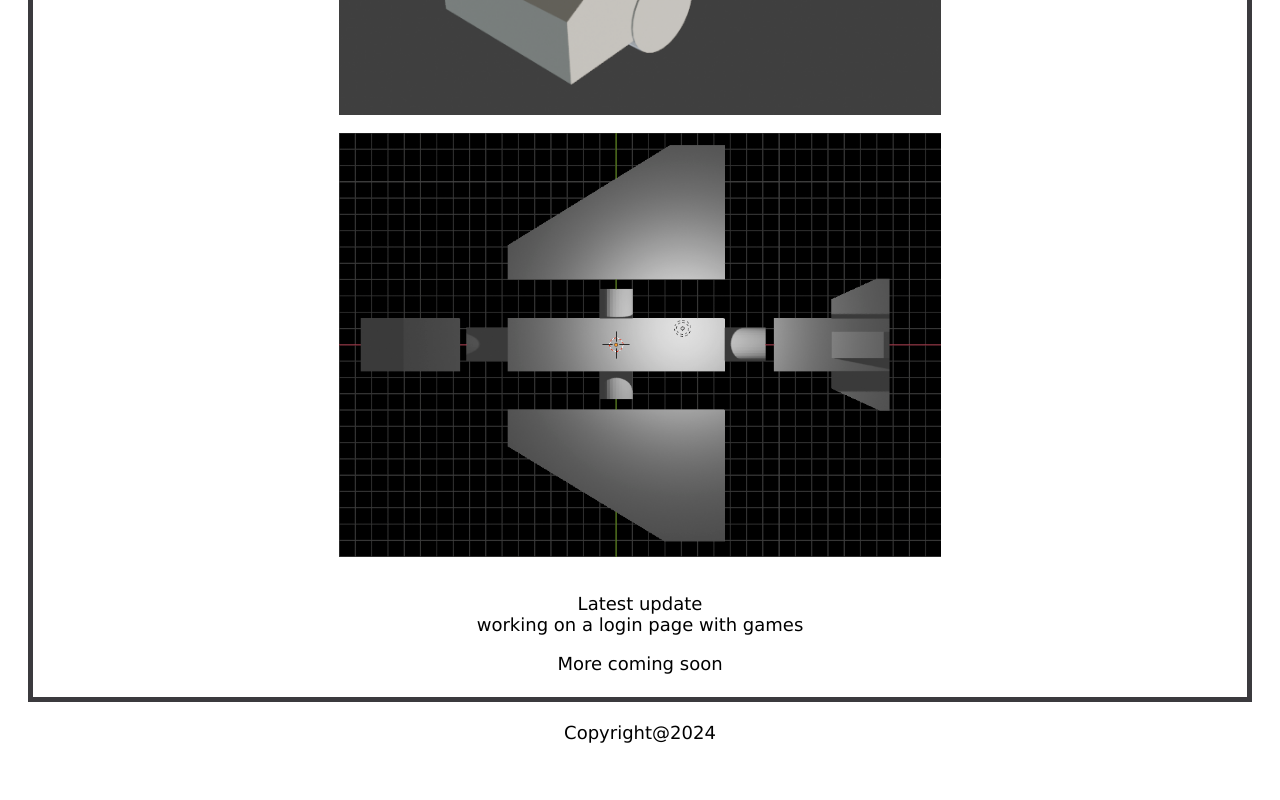
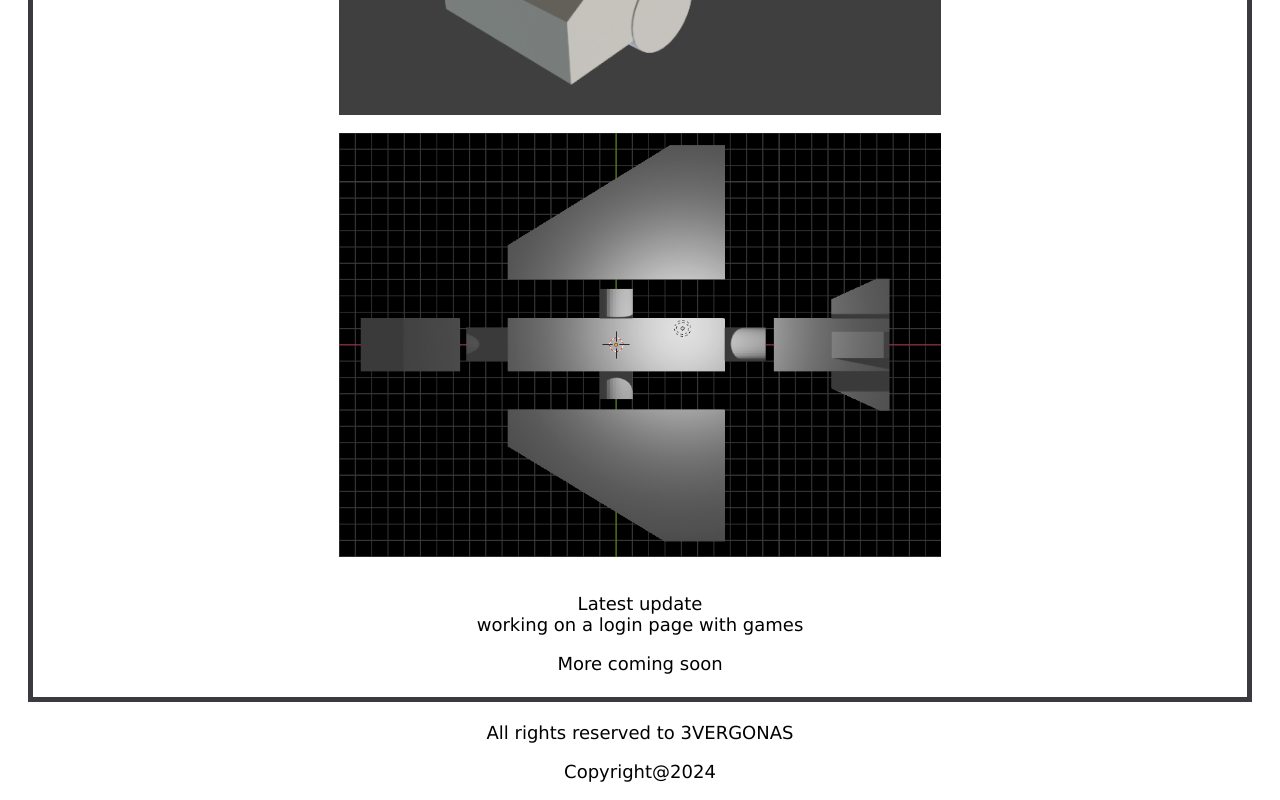
Before and after one commit to chunksy/chunksy.github.io, a plain HTML site: page index.html in a window 1280 px wide. Shown: the part 900-1700 px from the top of the page. Before the commit the page ends 1661 px from the top, so only its background shows below. Drawn offline with Linux system fonts and the light colour scheme.

Commit message:
Update index.html

```diff
--- a/index.html
+++ b/index.html
@@ -49,6 +49,7 @@
     </div>
 
     <div style="text-align: center;">
+     <p>All rights reserved to 3VERGONAS</p>
      <p>Copyright@2024</p>
     </div>
 
```
